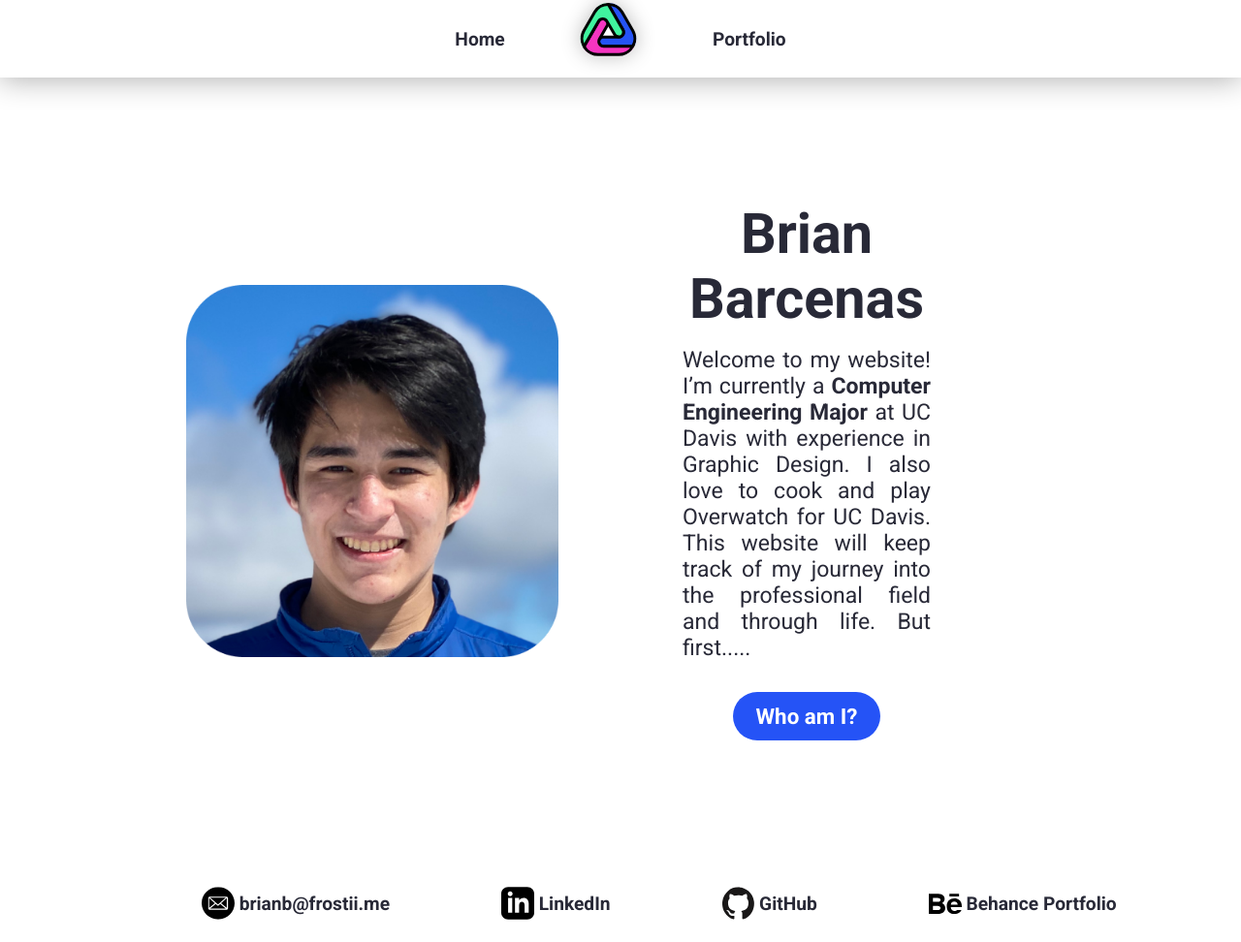
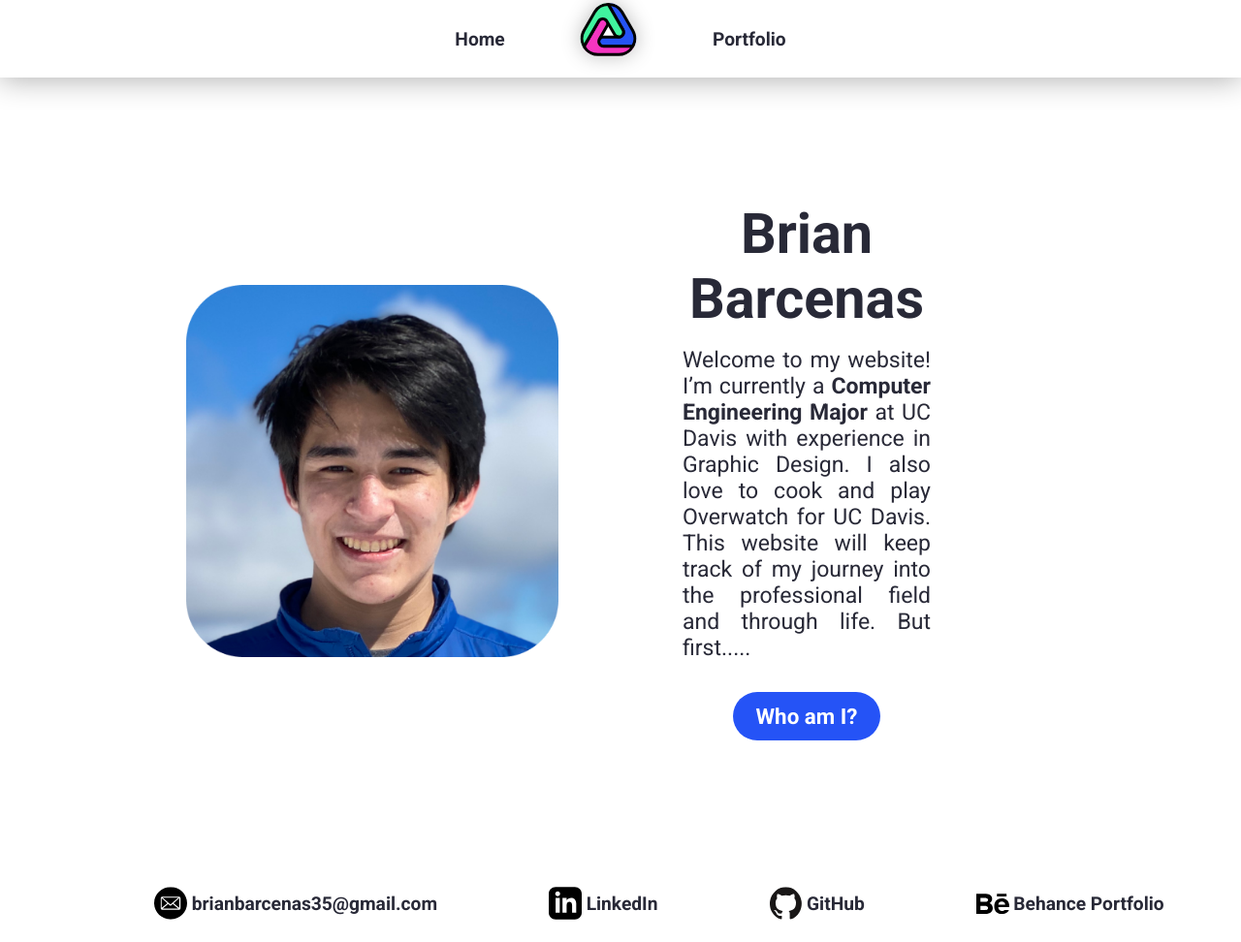
Before and after one commit to nesslie/nesslie.github.io, a plain HTML site: page index.html in a window 1280 px wide. Shown: the whole page at 97% size. Drawn offline with Linux system fonts and the light colour scheme.

Commit message:
Update index.html

```diff
--- a/index.html
+++ b/index.html
@@ -34,7 +34,7 @@
             <nav class="footer-nav">
                 <ul>
                     <li>
-                        <a href="mailto:brianbarcenas35@gmail.com" class="social-link"><img src="src/mail.svg" class="social-icon"><b>brianb@frostii.me</b></a>
+                        <a href="mailto:brianbarcenas35@gmail.com" class="social-link"><img src="src/mail.svg" class="social-icon"><b>brianbarcenas35@gmail.com</b></a>
                     </li>
                     <li>
                         <a href="https://linkedin.com/in/brian-barcenas707" class="social-link"><img src="src/linkedin.svg" class="social-icon">LinkedIn</a>
```
